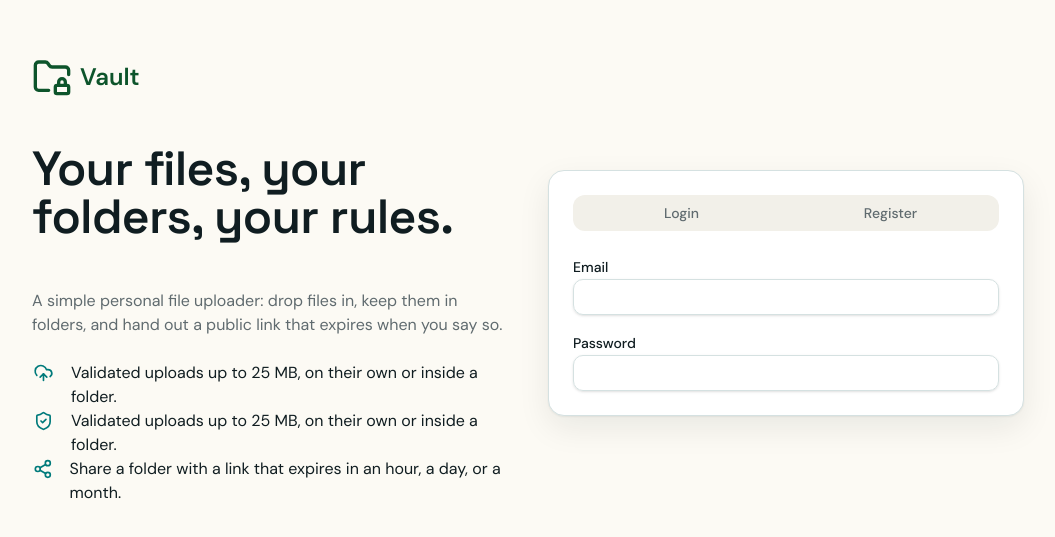
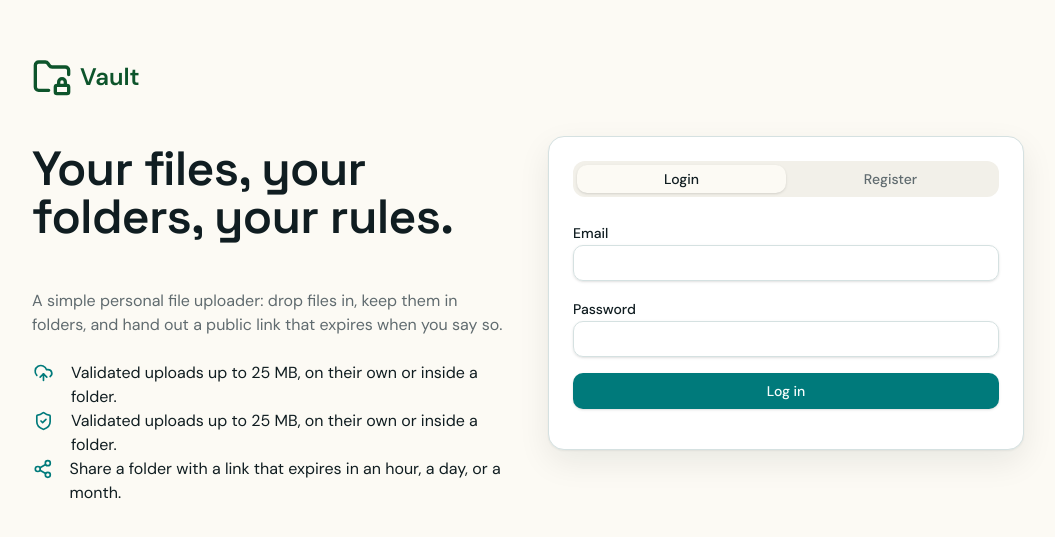
Before and after one commit to nickonyi/file-uploader, a React (Vite) app in the folder apps/web/: page / in a window 1280 px wide. Shown: the part 119-656 px from the top of the page, without its empty margins (112-1167 px from the left). Built offline with nearby package versions, Linux system fonts and the light colour scheme.

Commit message:
fix: standardize tab default value and adjust spacing for better layout in AuthPanel

```diff
--- a/apps/web/src/components/AuthPanel.jsx
+++ b/apps/web/src/components/AuthPanel.jsx
@@ -14,7 +14,7 @@ function AuthPanel() {
 
   return (
     <div className="panel p-6 mt-6">
-      <Tabs defaultValue="Login">
+      <Tabs defaultValue="login">
         <TabsList className="w-full">
           <TabsTrigger className="flex-1" value="login">
             Login
@@ -47,16 +47,16 @@ function AuthPanel() {
           </div>
         </div>
 
-        <TabsContent value="login" className="m-0">
+        <TabsContent value="login" className="my-4 mx-0">
           <Button
-            className="w-full"
+            className="w-full px-0"
             disabled={busy}
             onClick={() => void login()}
           >
             {busy ? "Please wait…" : "Log in"}
           </Button>
         </TabsContent>
-        <TabsContent value="register" className="m-0">
+        <TabsContent value="register" className="my-4 mx-0">
           <Button
             className="w-full"
             disabled={busy}
```
